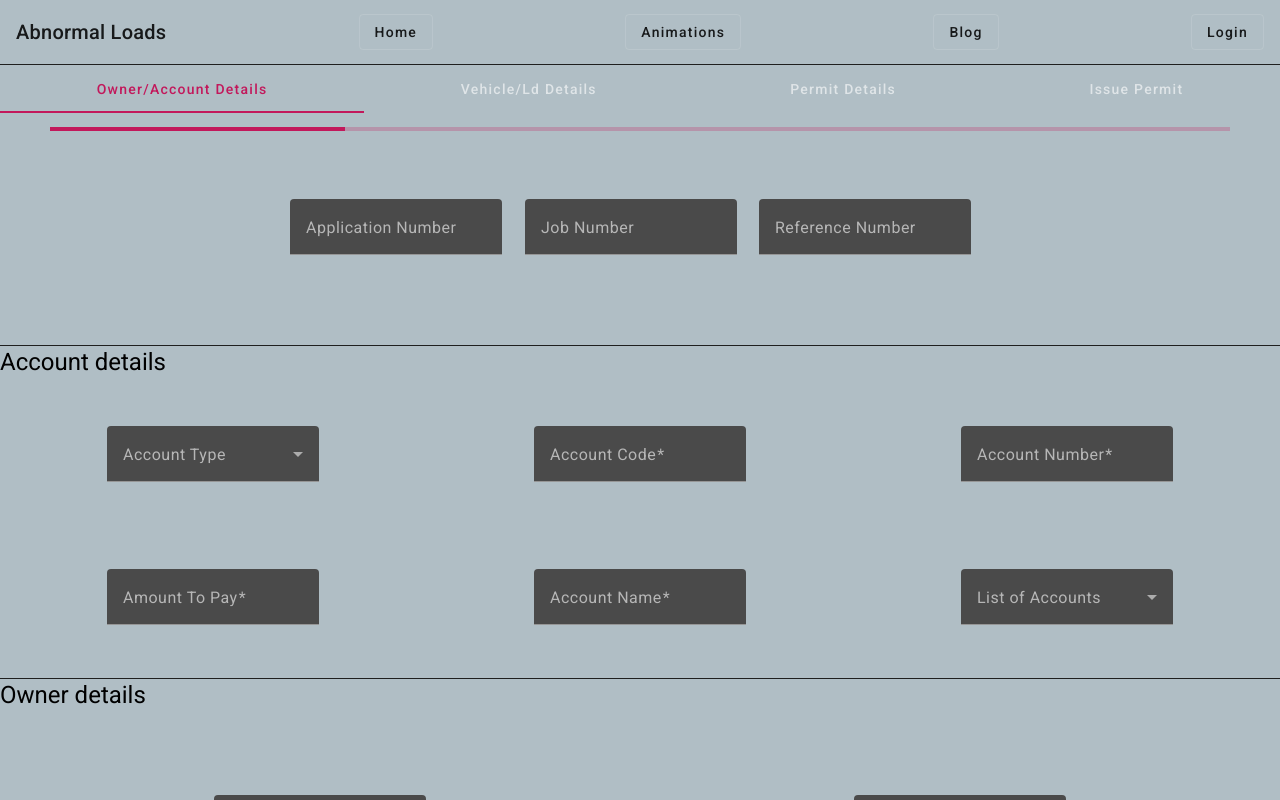
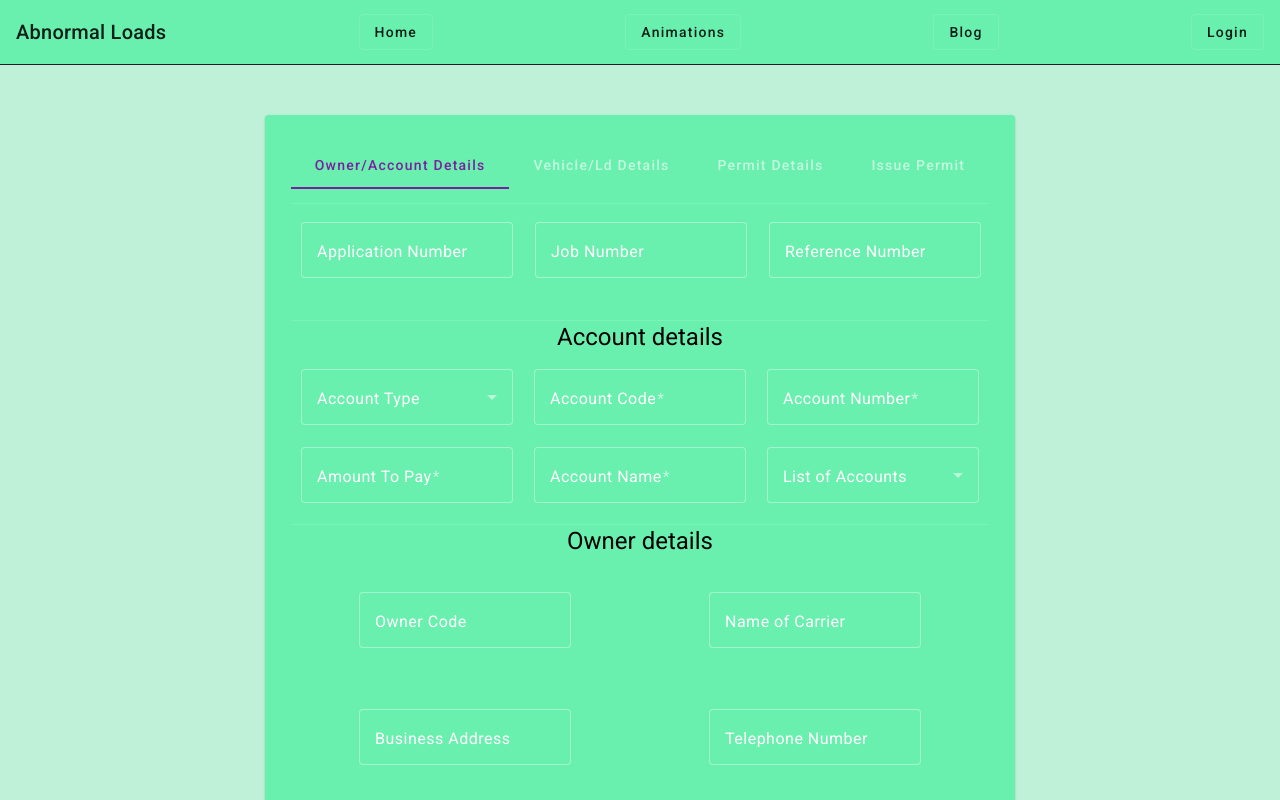
Before and after one commit to TrevorNkunaDeveloper/AbnormalLoadsTestRepo2, an Angular app: page /home in a window 1280 px wide. Shown: the top 800 px of the page. Built offline with nearby package versions, Linux system fonts and the light colour scheme.

Commit message:
Added new theme and changed styles

```diff
--- a/angular.json
+++ b/angular.json
@@ -25,7 +25,7 @@
               "src/assets"
             ],
             "styles": [
-              "@angular/material/prebuilt-themes/pink-bluegrey.css",
+              "@angular/material/prebuilt-themes/purple-green.css",
               "src/styles.css"
             ],
             "scripts": []
--- a/src/app/auth/login/login.component.html
+++ b/src/app/auth/login/login.component.html
@@ -7,13 +7,11 @@
                     <mat-card-title class="text-color" style="text-align: center;">
                         Login
                     </mat-card-title>
-                    <mat-card-subtitle>
-                        Login
-                    </mat-card-subtitle>
+                    <pre></pre>
 
-                    <mat-form-field>
-                        <mat-label>Login Role</mat-label>
-                        <mat-select [(ngModel)]="selectedValue" name="role">
+                    <mat-form-field appearance="outline">
+                        <mat-label class="text-color">Login Role</mat-label>
+                        <mat-select class="text-color" [(ngModel)]="selectedValue" name="role">
                             <mat-option *ngFor="let role of roles" [value]="role.value">
                                 {{role.viewValue}}
                             </mat-option>
@@ -23,15 +21,15 @@
                     <pre></pre>
                     <mat-divider></mat-divider>
 
-                    <mat-form-field>
-                        <mat-label>Email</mat-label>
-                        <input matInput type="email" required />
+                    <mat-form-field appearance="outline">
+                        <mat-label class="text-color">Email</mat-label>
+                        <input class="text-color" matInput type="email" required />
                     </mat-form-field>
                     <pre></pre>
 
-                    <mat-form-field>
-                        <mat-label>Password</mat-label>
-                        <input matInput type="password" required />
+                    <mat-form-field appearance="outline">
+                        <mat-label class="text-color">Password</mat-label>
+                        <input class="text-color" matInput type="password" required />
                     </mat-form-field>
 
                 </form>
--- a/src/app/tabs/tab1/tab1.component.css
+++ b/src/app/tabs/tab1/tab1.component.css
@@ -1,3 +1,15 @@
 .mat-tab-group {
     margin-bottom: 48px;
 }
+
+.back{
+    background-color: #69F0AE;
+}
+
+.mat-form{
+    background-color:transparent !important;
+}
+
+.text-color{
+    color: #ffffff;
+}
--- a/src/app/tabs/tab1/tab1.component.html
+++ b/src/app/tabs/tab1/tab1.component.html
@@ -1,36 +1,39 @@
-<mat-tab-group animationDuration="500ms" class="flex">
+<div class="flex">
+    <div class="m-auto">
+        <mat-card class="mat-card-tab">
+            <mat-card-content>
+                <mat-tab-group animationDuration="500ms" class="flex back">
                     <mat-tab label="Owner/Account Details">
                         <pre></pre>
-        <div style="margin: auto 50px;">
-            <mat-progress-bar value="primary" mode="determinate" value="25"></mat-progress-bar>
-        </div>
+
                         <mat-grid-list cols="1" rowHeight="6:1">
 
-            <mat-grid-tile>
-                <mat-form-field>
-                    <mat-label>Application Number</mat-label>
+                            <mat-grid-tile style="margin: auto 10px; padding: auto 5px;">
+                                <mat-form-field appearance="outline" class="mat-form">
+                                    <mat-label class="text-color" >Application Number</mat-label>
+                                    <input matInput  type="text" />
+                                </mat-form-field>
+                                &nbsp;&nbsp;&nbsp;&nbsp;&nbsp;&nbsp;
+                                <mat-form-field appearance="outline">
+                                    <mat-label class="text-color">Job Number</mat-label>
                                     <input matInput type="text" />
                                 </mat-form-field>
                                 &nbsp;&nbsp;&nbsp;&nbsp;&nbsp;&nbsp;
-                <mat-form-field>
-                    <mat-label>Job Number</mat-label>
-                    <input matInput type="text" />
-                </mat-form-field>
-                &nbsp;&nbsp;&nbsp;&nbsp;&nbsp;&nbsp;
-                <mat-form-field>
-                    <mat-label>Reference Number</mat-label>
+                                <mat-form-field appearance="outline">
+                                    <mat-label class="text-color">Reference Number</mat-label>
                                     <input matInput type="text" />
                                 </mat-form-field>
                                 &nbsp;&nbsp;&nbsp;&nbsp;&nbsp;
                                 <pre></pre>
                             </mat-grid-tile>
-            <mat-divider style="background-color: black;"></mat-divider>
-        </mat-grid-list><mat-divider style="background-color: black;"></mat-divider>
-        <h1>Account details</h1>
+                            <mat-divider style="background-color: #69F0AE;"></mat-divider>
+                        </mat-grid-list>
+                        <mat-divider style="background-color: #69F0AE;"></mat-divider>
+                        <h1 class="text-align-center">Account details</h1>
                         <mat-grid-list cols="3" rowHeight="3:1">
                             <mat-grid-tile>
-                <mat-form-field>
-                    <mat-label>Account Type</mat-label>
+                                <mat-form-field appearance="outline" >
+                                    <mat-label class="text-color">Account Type</mat-label>
                                     <mat-select [(ngModel)]="selectedValue" name="role">
                                         <mat-option *ngFor="let role of roles" [value]="role.value">
                                             {{role.viewValue}}
@@ -39,32 +42,32 @@
                                 </mat-form-field>
                             </mat-grid-tile>
                             <mat-grid-tile>
-                <mat-form-field>
-                    <mat-label>Account Code</mat-label>
+                                <mat-form-field appearance="outline" >
+                                    <mat-label class="text-color">Account Code</mat-label>
                                     <input matInput type="text" required />
                                 </mat-form-field>
                             </mat-grid-tile>
                             <mat-grid-tile>
-                <mat-form-field>
-                    <mat-label>Account Number</mat-label>
+                                <mat-form-field appearance="outline" >
+                                    <mat-label class="text-color">Account Number</mat-label>
                                     <input matInput type="email" required />
                                 </mat-form-field>
                             </mat-grid-tile>
                             <mat-grid-tile>
-                <mat-form-field>
-                    <mat-label>Amount To Pay</mat-label>
+                                <mat-form-field appearance="outline" >
+                                    <mat-label class="text-color">Amount To Pay</mat-label>
                                     <input matInput type="email" required />
                                 </mat-form-field>
                             </mat-grid-tile>
                             <mat-grid-tile>
-                <mat-form-field>
-                    <mat-label>Account Name</mat-label>
+                                <mat-form-field appearance="outline" >
+                                    <mat-label class="text-color">Account Name</mat-label>
                                     <input matInput type="email" required />
                                 </mat-form-field>
                             </mat-grid-tile>
                             <mat-grid-tile>
-                <mat-form-field>
-                    <mat-label>List of Accounts</mat-label>
+                                <mat-form-field appearance="outline" >
+                                    <mat-label class="text-color">List of Accounts</mat-label>
                                     <mat-select [(ngModel)]="selectedValue" name="account">
                                         <mat-option *ngFor="let account of accounts" [value]="account.value">
                                             {{account.viewValue}}
@@ -73,45 +76,45 @@
                                 </mat-form-field>
                             </mat-grid-tile>
                         </mat-grid-list>
-    <mat-divider style="background-color: black;"></mat-divider>
-    <h1>Owner details</h1>
+                        <mat-divider style="background-color: #69F0AE;"></mat-divider>
+                        <h1 class="text-align-center">Owner details</h1>
                         <mat-grid-list cols="2" rowHeight="3:1">
 
                             <mat-grid-tile>
-            <mat-form-field>
-                <mat-label>Owner Code</mat-label>
+                                <mat-form-field appearance="outline" >
+                                    <mat-label class="text-color">Owner Code</mat-label>
                                     <input matInput type="text" />
                                 </mat-form-field>
                             </mat-grid-tile>
                             <mat-grid-tile>
-            <mat-form-field>
-                <mat-label>Name of Carrier</mat-label>
+                                <mat-form-field appearance="outline" >
+                                    <mat-label class="text-color">Name of Carrier</mat-label>
                                     <input matInput type="text" />
                                 </mat-form-field>
                             </mat-grid-tile>
                             <mat-grid-tile>
                                 <div>
-                <mat-form-field>
-                    <mat-label>Business Address</mat-label>
+                                    <mat-form-field appearance="outline" >
+                                        <mat-label class="text-color">Business Address</mat-label>
                                         <input matInput type="text" />
                                     </mat-form-field>
                                 </div>
                             </mat-grid-tile>
                             <mat-grid-tile>
-            <mat-form-field>
-                <mat-label>Telephone Number</mat-label>
+                                <mat-form-field appearance="outline" >
+                                    <mat-label class="text-color">Telephone Number</mat-label>
                                     <input matInput type="text" />
                                 </mat-form-field>
                             </mat-grid-tile>
                             <mat-grid-tile>
-            <mat-form-field>
-                <mat-label>Cellphone Number</mat-label>
+                                <mat-form-field appearance="outline" >
+                                    <mat-label class="text-color">Cellphone Number</mat-label>
                                     <input matInput type="text" />
                                 </mat-form-field>
                             </mat-grid-tile>
                             <mat-grid-tile>
-            <mat-form-field>
-                <mat-label>List of Owners</mat-label>
+                                <mat-form-field appearance="outline" >
+                                    <mat-label class="text-color">List of Owners</mat-label>
                                     <mat-select [(ngModel)]="selectedValue" name="account">
                                         <mat-option *ngFor="let owner of owners" [value]="owner.value">
                                             {{owner.viewValue}}
@@ -121,35 +124,40 @@
                             </mat-grid-tile>
                         </mat-grid-list>
 
+                        <pre></pre>
+                        <div style="margin: auto 50px;">
+                            <mat-progress-bar value="primary" mode="determinate" value="25"></mat-progress-bar>
+                        </div>
+                        <pre></pre>
+
                     </mat-tab>
                     <mat-tab label="Vehicle/Ld Details">
                         <pre></pre>
-        <div style="margin: auto 50px;">
-            <mat-progress-bar value="primary" mode="determinate" value="50"></mat-progress-bar>
-        </div>
 
-        <mat-grid-list cols="2" rowHeight="fit">
+                        <mat-grid-list cols="2">
 
                             <mat-grid-tile>
-                <mat-card>
+                                <mat-card style="padding: auto 10px;">
                                     <section>
-                        <mat-checkbox class="example-margin" >Laden</mat-checkbox>
+                                        <mat-checkbox class="example-margin">Laden</mat-checkbox>
                                         <mat-checkbox class="example-margin">Unladen</mat-checkbox>
                                         <mat-checkbox class="example-margin">Crane</mat-checkbox>
                                     </section>
                                     <section>
-                        <mat-checkbox class="example-margin ">registration / Pre-Calculated/ PBS</mat-checkbox>
+                                        <mat-checkbox class="example-margin ">registration / Pre-Calculated/
+                                            PBS</mat-checkbox>
                                     </section>
                                 </mat-card>
                             </mat-grid-tile>
 
                             <mat-grid-tile>
-                <mat-card>
+                                <mat-card style="margin:auto 20px;">
                                     <section>
                                         <mat-checkbox class="example-margin" [disabled]="true">E/C/A</mat-checkbox>
                                         <mat-checkbox class="example-margin" [disabled]="true">Container</mat-checkbox>
                                         <mat-checkbox class="example-margin" [disabled]="true">Emergency</mat-checkbox>
-                        <mat-checkbox class="example-margin" [disabled]="true">Car Carrier</mat-checkbox>
+                                        <mat-checkbox class="example-margin" [disabled]="true">Car
+                                            Carrier</mat-checkbox>
                                         <mat-checkbox class="example-margin" [disabled]="true">SC</mat-checkbox>
                                         <mat-checkbox class="example-margin" [disabled]="true">PBS</mat-checkbox>
                                     </section>
@@ -157,23 +165,23 @@
                             </mat-grid-tile>
 
                             <mat-grid-tile>
-                <mat-card>
-                    <mat-card-title>Load Details</mat-card-title>
-                    <section>
-                        <mat-form-field>
-                            <mat-label>Length</mat-label>
+                                <mat-card style="margin: auto 10px;">
+                                    <mat-card-title class="text-align-center">Load Details</mat-card-title>
+                                    <section class="text-align-center">
+                                        <mat-form-field appearance="outline" >
+                                            <mat-label class="text-color">Length</mat-label>
                                             <input matInput type="text" />
                                         </mat-form-field>
-                        <mat-form-field>
-                            <mat-label>Width</mat-label>
+                                        <mat-form-field appearance="outline" >
+                                            <mat-label class="text-color">Width</mat-label>
                                             <input matInput type="text" />
                                         </mat-form-field>
-                        <mat-form-field>
-                            <mat-label>Height</mat-label>
+                                        <mat-form-field appearance="outline" >
+                                            <mat-label class="text-color">Height</mat-label>
                                             <input matInput type="text" />
                                         </mat-form-field>
-                        <mat-form-field>
-                            <mat-label>Mass</mat-label>
+                                        <mat-form-field appearance="outline" >
+                                            <mat-label class="text-color">Mass</mat-label>
                                             <input matInput type="text" />
                                         </mat-form-field>
                                     </section>
@@ -182,35 +190,31 @@
 
                             <mat-grid-tile>
                                 <mat-list>
-                    <h3 mat-subheader>Folders</h3>
-                    <mat-list-item *ngFor="let folder of folders">
-                      <mat-icon mat-list-icon>folder</mat-icon>
-                      <h4 mat-line>{{folder.name}}</h4>
-                      <p mat-line> {{folder.updated | date}} </p>
-                    </mat-list-item>
-                    <mat-divider></mat-divider>
-                    <h3 mat-subheader>Notes</h3>
-                    <mat-list-item *ngFor="let note of notes">
-                      <mat-icon mat-list-icon>note</mat-icon>
-                      <h4 mat-line>{{note.name}}</h4>
-                      <p mat-line> {{note.updated | date}} </p>
-                    </mat-list-item>
+
                                 </mat-list>
                             </mat-grid-tile>
                         </mat-grid-list>
+                        <pre></pre>
+                        <div style="margin: auto 50px;">
+                            <mat-progress-bar class="example-margin" mode="determinate" value="50"></mat-progress-bar>
+                        </div>
+                        <pre></pre>
 
                     </mat-tab>
-    <mat-tab label="Permit Details">
+                    <mat-tab label="Permit Details" labelClass="text-color">
                         <pre></pre>
-        <div style="margin: auto 50px;">
-            <mat-progress-bar value="primary" mode="determinate" value="75"></mat-progress-bar>
-        </div>
+
                         <mat-grid-list cols="4" rowHeight="100px">
                             <mat-grid-tile *ngFor="let tile of tilesTab3" [colspan]="tile.cols" [rowspan]="tile.rows"
                                 [style.background]="tile.color">
                                 {{tile.text}}
                             </mat-grid-tile>
                         </mat-grid-list>
+                        <pre></pre>
+                        <div style="margin: auto 50px;">
+                            <mat-progress-bar value="primary" mode="determinate" value="75"></mat-progress-bar>
+                        </div>
+                        <pre></pre>
                     </mat-tab>
                     <mat-tab label="Issue Permit">
                         <pre></pre>
@@ -223,5 +227,14 @@
                                 {{tile.text}}
                             </mat-grid-tile>
                         </mat-grid-list>
+                        <pre></pre>
+                        <div style="margin: auto 50px;">
+                            <mat-progress-bar value="primary" mode="determinate" value="100"></mat-progress-bar>
+                        </div>
+                        <pre></pre>
                     </mat-tab>
                 </mat-tab-group>
+            </mat-card-content>
+        </mat-card>
+    </div>
+</div>
--- a/src/styles.css
+++ b/src/styles.css
@@ -1,4 +1,5 @@
 /* You can add global styles to this file, and also import other style files */
+
 
 html, body { height: 100%; }
 body { margin: 0; font-family: Roboto, "Helvetica Neue", sans-serif; }
@@ -7,7 +8,7 @@ body { margin: 0; font-family: Roboto, "Helvetica Neue", sans-serif; }
 .flex{
     display:flex;
     flex-direction: column;
-    background-color: #B0BEC5;
+    background-color: #BFF0D8;
 }
 
 .justify-content-between{
@@ -22,15 +23,15 @@ body { margin: 0; font-family: Roboto, "Helvetica Neue", sans-serif; }
 .text-color{
     color: white;
 }
-
-.mat-card{
+ .mat-card{
     margin-top: 200px;
     padding: 40px;
     width: 100%;
+    background-color: #69F0AE !important;
 }
 
 .mat-grid-tile {
-    background: #B0BEC5;
+    /* background: #69F0AE; */
   }
 
   .example-h2 {
@@ -47,3 +48,17 @@ body { margin: 0; font-family: Roboto, "Helvetica Neue", sans-serif; }
   .example-margin {
     margin: auto 10px;
   }
+
+  .mat-card-tab{
+    margin-top: 50px;
+    padding: 10px;
+    width: 100%;
+    background-color: #69F0AE !important;
+}
+.text-align-center{
+  text-align: center;
+}
+
+.text-color{
+  color: #ffffff;
+}
```
Lines whose indentation alone changed are shown as unchanged.
